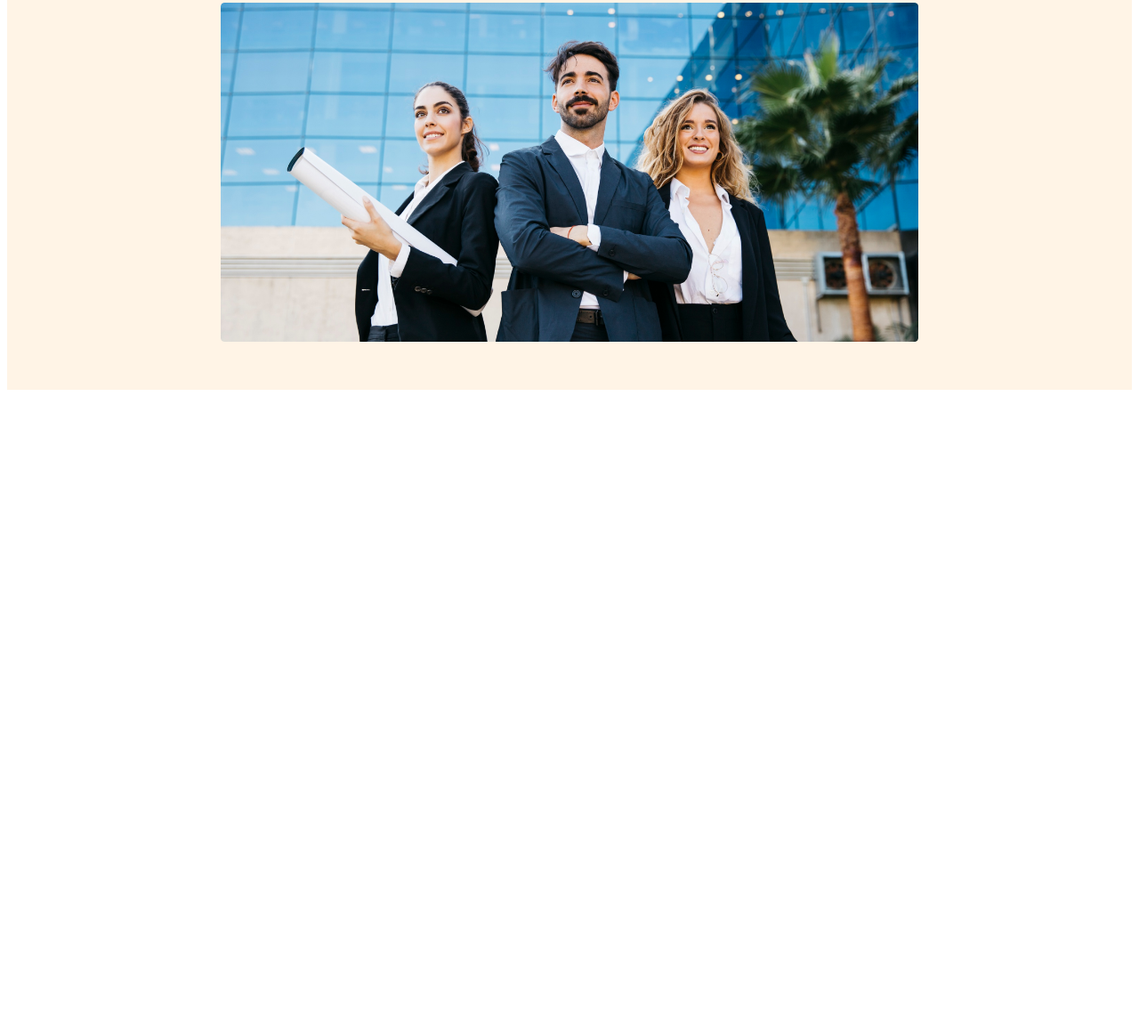
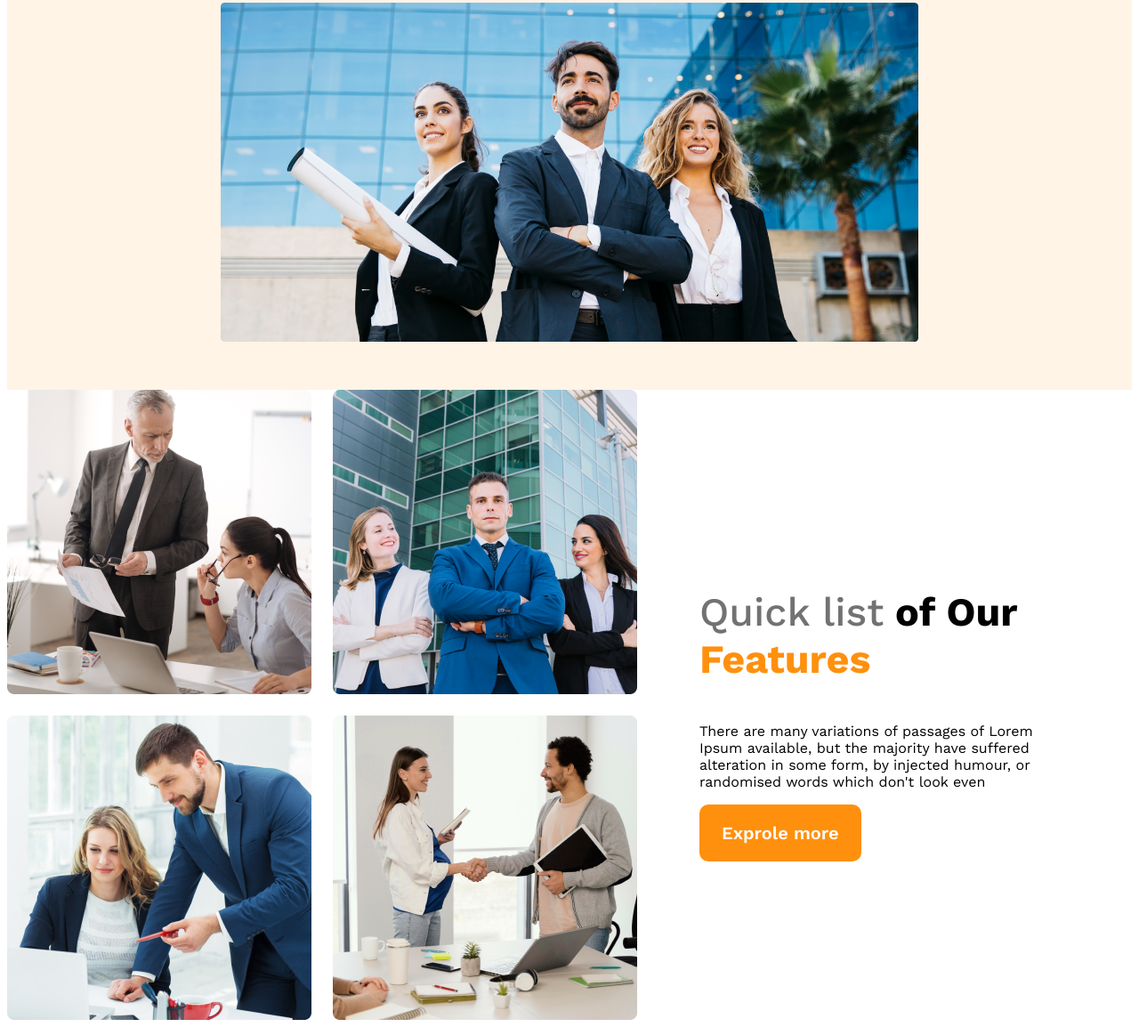
Before and after one commit to 1Nawal3/g3-architect, a plain HTML site: page index.html in a window 1280 px wide. Shown: the part 573-1727 px from the top of the page at 89% size. Before the commit the page ends 1019 px from the top, so only its background shows below. Drawn offline with nearby package versions, Linux system fonts and the light colour scheme.

Commit message:
features content added

```diff
--- a/architect.css
+++ b/architect.css
@@ -84,3 +84,35 @@
         flex-direction: column;
     }
 }
+/*mains style*/
+main{
+    max-width: 1440px;
+    margin: 0 auto;
+}
+.teams-container{
+    display: flex;
+    align-items: center;
+}
+.teams-img-container{
+    display: grid;
+    grid-template-columns: repeat(2,1fr);
+    gap: 1.5rem;
+}
+.teams-content{
+    padding-right: 70px;
+    padding-left: 70px;
+}
+
+.teams-title{
+    font-size: 2.8rem;
+}
+
+.teams-title .quick-list{
+    color: #727272;
+    font-weight: 500;
+}
+
+.teams-title .text-features{
+    color: #FF900E;
+font-weight: 700;
+}
--- a/index.html
+++ b/index.html
@@ -7,6 +7,7 @@
     <link rel="stylesheet" href="architect.css">
 </head>
 <body>
+    <!--header start-->
     <header>
         <nav>
             <h3 class="nav-title">G3 Architects</h3>
@@ -28,8 +29,22 @@
             <img src="images/banner.png" alt="">
         </div>
     </header>
+    <!--header end-->
     <main>
-
+        <!--features section-->
+        <section class="teams-container">
+            <div class="teams-img-container">
+                <img src="images/team1.png" alt="">
+                <img src="images/team2.png" alt="">
+                <img src="images/team3.png" alt="">
+                <img src="images/team4.png" alt="">
+            </div>
+            <div class="teams-content">
+                <h3 class="teams-title"><span class="quick-list">Quick list</span> <span class="of-our">of Our</span> <span class="text-features">Features</span></h3>
+                <p class="teams-description">There are many variations of passages of Lorem Ipsum available, but the majority have suffered alteration in some form, by injected humour, or randomised words which don't look even</p>
+            <button class="btn-primary">Exprole more</button>
+            </div>
+        </section>
     </main>
     <footer>
 
```
